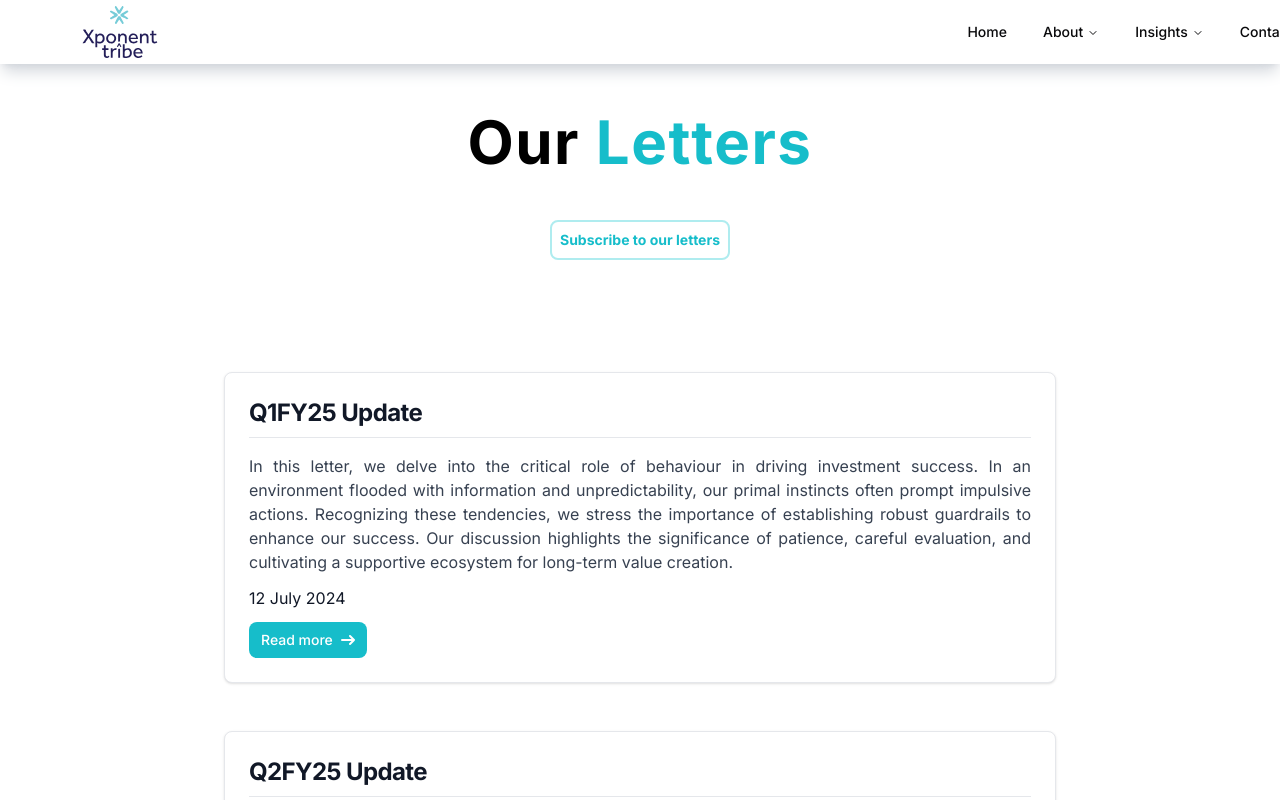
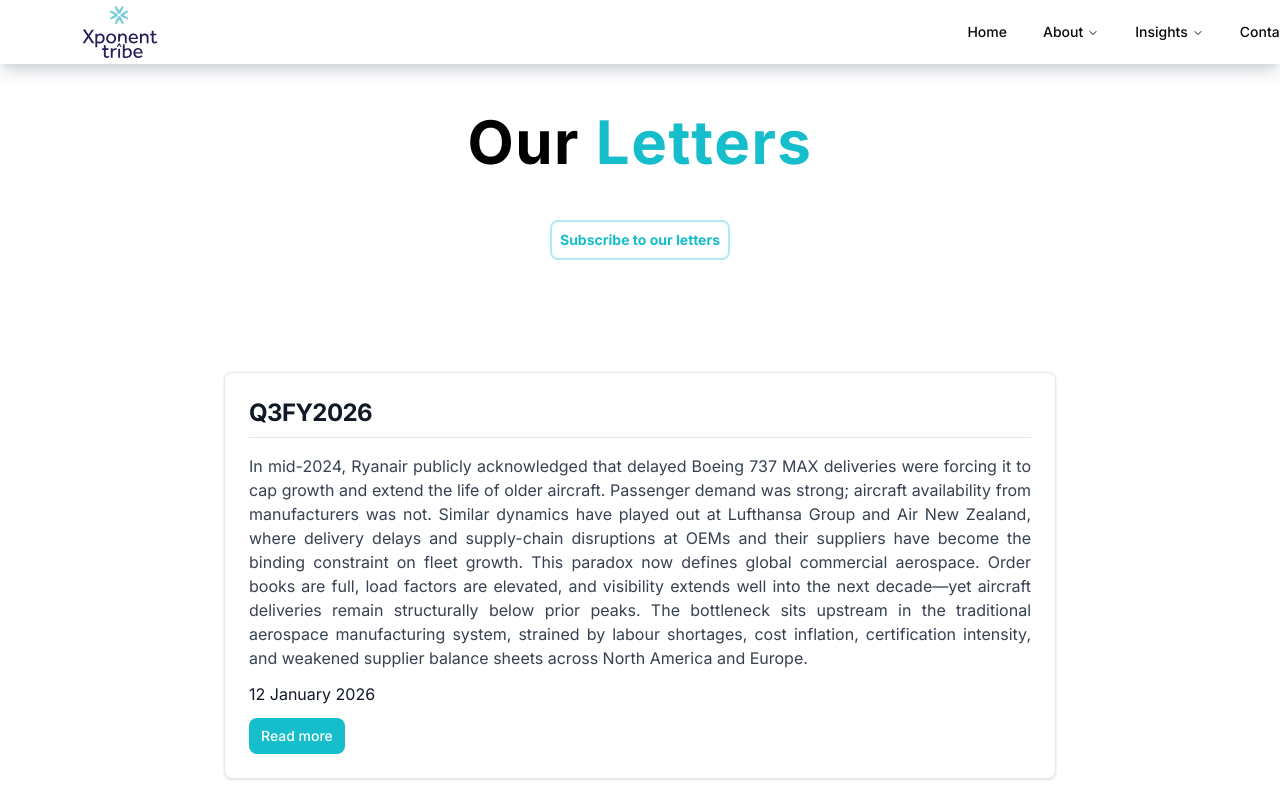
Before and after one commit to xponentribe/Xponentribe, a Next.js app: page /letter in a window 1280 px wide. Shown: the top 800 px of the page. Built offline with nearby package versions, Linux system fonts and the light colour scheme.

Commit message:
Update Letter.tsx

```diff
--- a/components/Letter.tsx
+++ b/components/Letter.tsx
@@ -31,10 +31,11 @@ const Letter = () => {
         <SubscriptionForm />
 
         <div className="grid place-items-center lg:pt-16 lg:px-48 md:pt-8 md:px-24 px-8">
-          {letter.map((item) => (
+          {[...letter]
+  .sort((a, b) => b.id - a.id)
+  .map((item) => (
     <div
-              className="p-6 bg-white border sm:mx-8 border-gray-200 rounded-lg shadow dark:bg-gray-800 dark:border-gray-700 mb-12
-            "
+      className="p-6 bg-white border sm:mx-8 border-gray-200 rounded-lg shadow dark:bg-gray-800 dark:border-gray-700 mb-12"
       key={item.id}
     >
       <a href="#">
@@ -42,7 +43,7 @@ const Letter = () => {
           {item.heading}
         </h5>
       </a>
-              <hr className="" />
+      <hr />
       <p className="mb-3 pt-4 font-normal text-gray-700 dark:text-gray-400 text-justify sm:text-sms">
         {item.desc}
       </p>
@@ -52,24 +53,9 @@ const Letter = () => {
       <a
         href={item.link}
         target="_blank"
-                className="inline-flex items-center px-3 py-2 text-sm font-medium text-center text-white bg-teal-400 rounded-lg hover:bg-teal-600 focus:ring-4 focus:outline-none focus:ring-blue-300 dark:bg-blue-600 dark:hover:bg-blue-700 dark:focus:ring-blue-800"
+        className="inline-flex items-center px-3 py-2 text-sm font-medium text-white bg-teal-400 rounded-lg hover:bg-teal-600"
       >
         Read more
-                <svg
-                  className="rtl:rotate-180 w-3.5 h-3.5 ms-2"
-                  aria-hidden="true"
-                  xmlns="http://www.w3.org/2000/svg"
-                  fill="none"
-                  viewBox="0 0 14 10"
-                >
-                  <path
-                    stroke="currentColor"
-                    stroke-linecap="round"
-                    stroke-linejoin="round"
-                    stroke-width="2"
-                    d="M1 5h12m0 0L9 1m4 4L9 9"
-                  />
-                </svg>
       </a>
 
               {/* <div>
```
Lines whose indentation alone changed are shown as unchanged.
